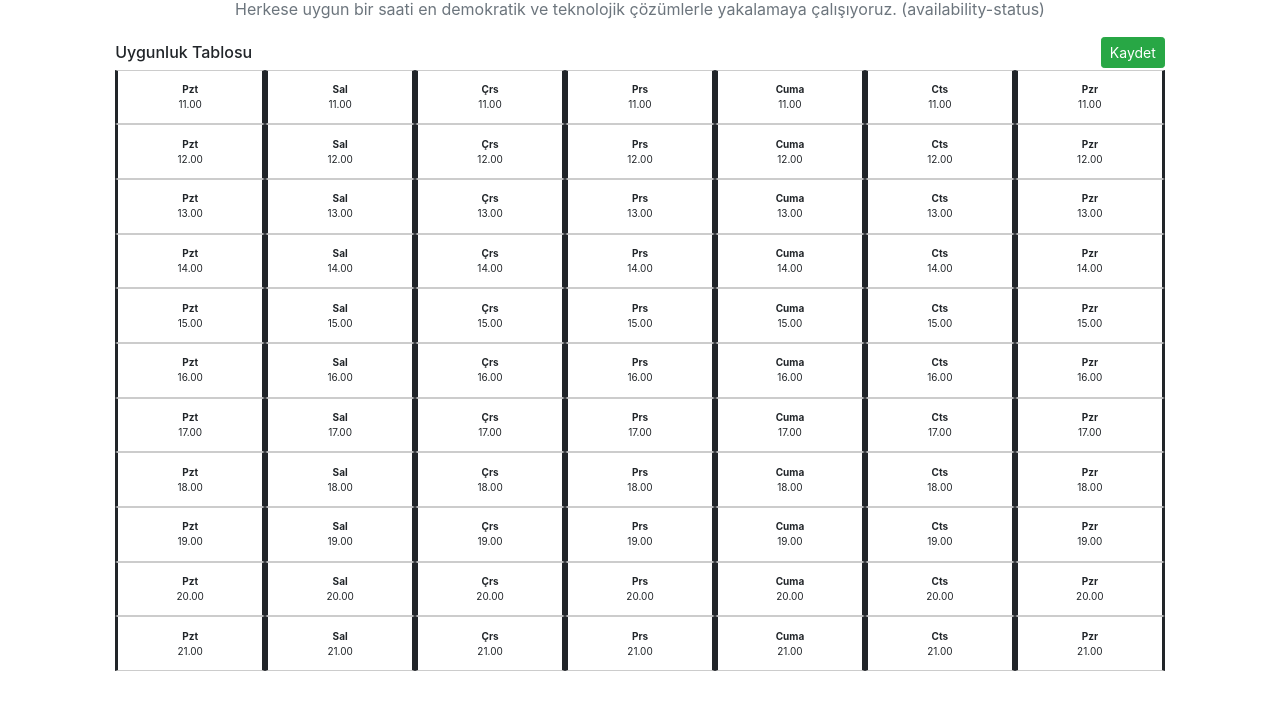
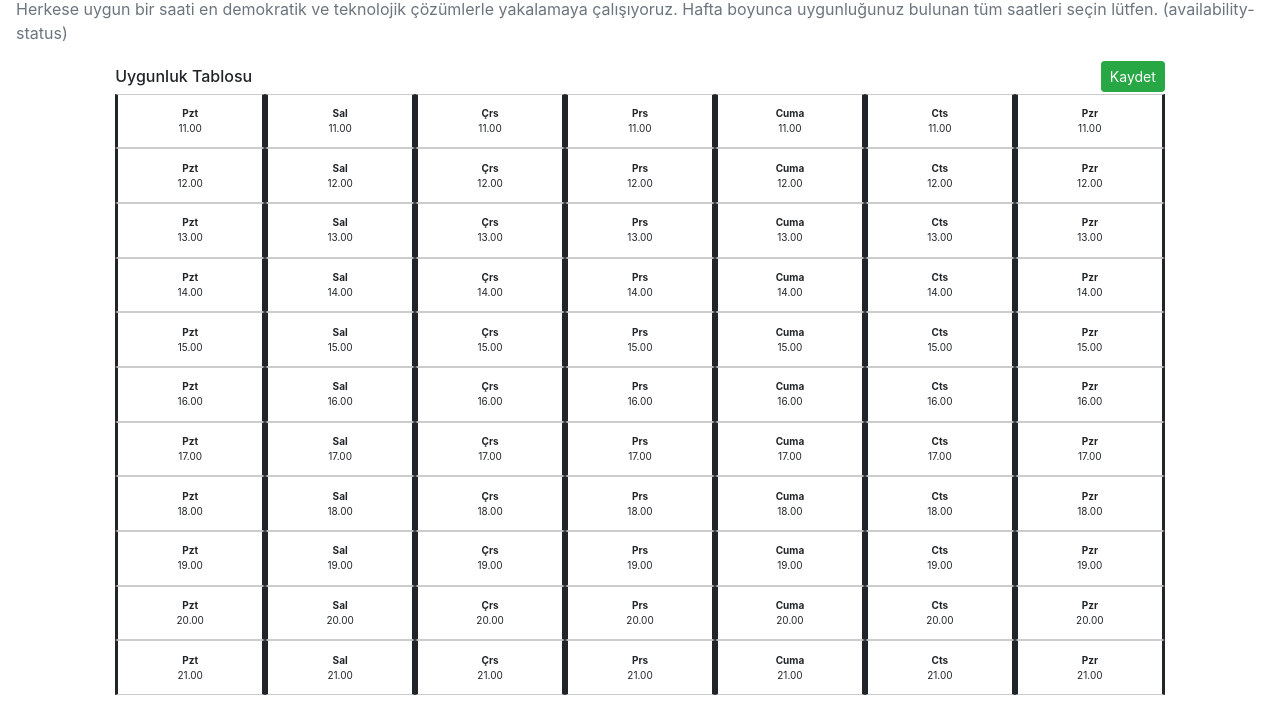
Before and after one commit to baranseldinc/perfectionist-listening, a website with bundled scripts: page public/survey.html in a window 1280 px wide. Shown: the part 81-800 px from the top of the page. Built offline with nearby package versions, Linux system fonts and the light colour scheme.

Commit message:
label fixed

```diff
--- a/public/survey.html
+++ b/public/survey.html
@@ -74,7 +74,7 @@
     <div class="main-wrapper">
         <h3>Perfectionist 194. Dönem Salı 19.00 Grubu</h3>
         <p class="text-muted">Herkese uygun bir saati en demokratik ve teknolojik çözümlerle
-            yakalamaya çalışıyoruz. (availability-status)</p>
+            yakalamaya çalışıyoruz. Hafta boyunca uygunluğunuz bulunan tüm saatleri seçin lütfen. (availability-status)</p>
 
 
         <div class="availability-table-header">
```
